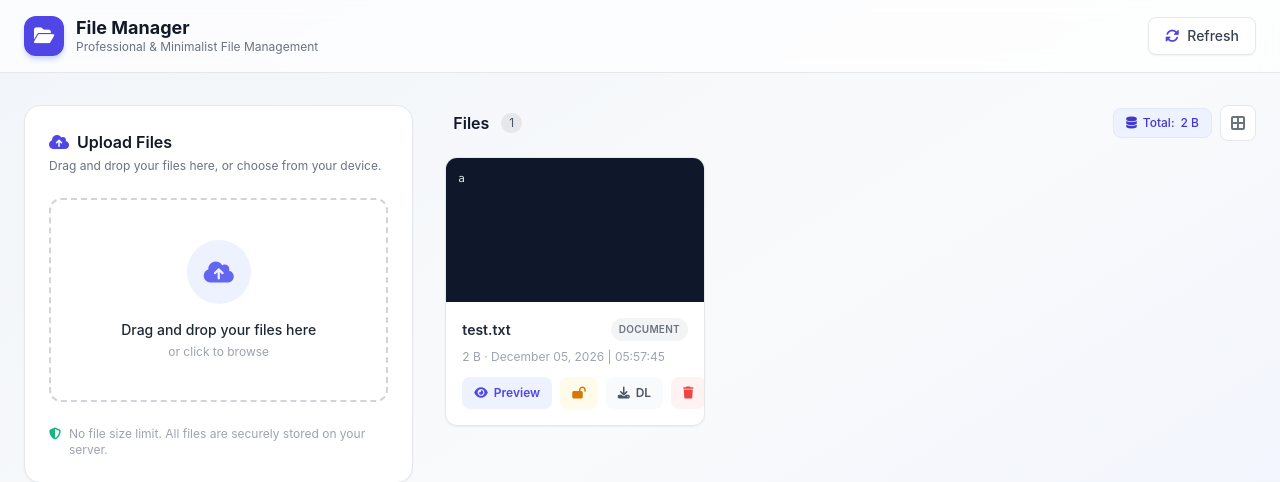
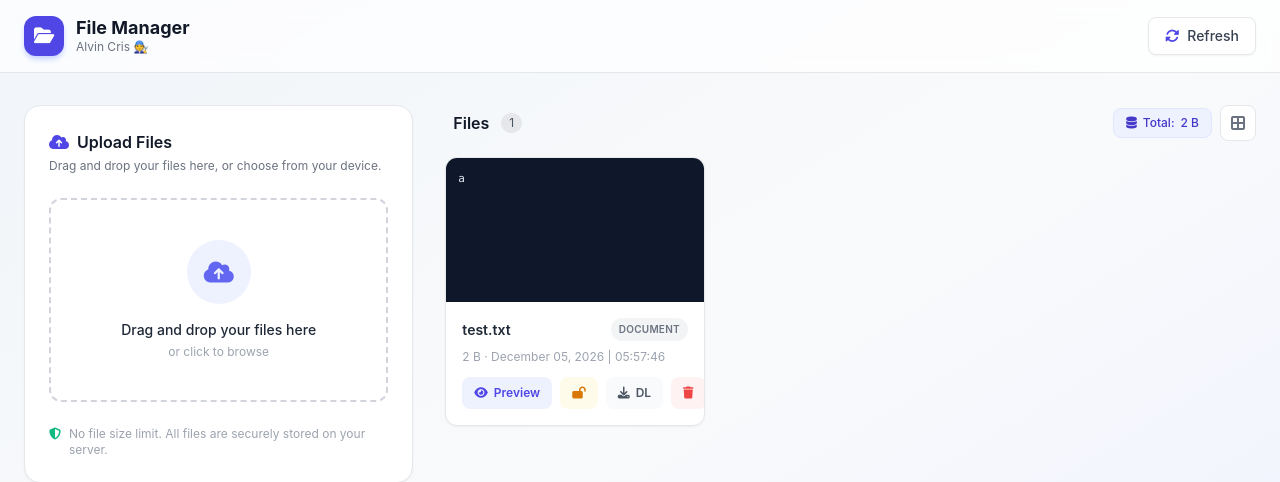
Before and after one commit to aalvincris03/upload_v0.1, a Flask app: page / in a window 1280 px wide. Shown: the top 482 px of the page. Run offline with Flask 3, Linux system fonts and the light colour scheme; some libraries are stand-ins or nearby versions.

Commit message:
Update index.html

```diff
--- a/templates/index.html
+++ b/templates/index.html
@@ -155,7 +155,7 @@
                 </div>
                 <div>
                     <h1 class="text-lg font-bold text-gray-900 leading-tight">File Manager</h1>
-                    <p class="text-xs text-gray-500">Professional &amp; Minimalist File Management</p>
+                    <p class="text-xs text-gray-500">Alvin Cris 🧑‍🔧</p>
                 </div>
             </div>
             <button onclick="refreshFiles()" class="flex items-center gap-2 px-4 py-2 rounded-lg bg-white border border-gray-200 text-sm font-medium text-gray-700 hover:bg-gray-50 hover:border-gray-300 transition shadow-sm">
```
